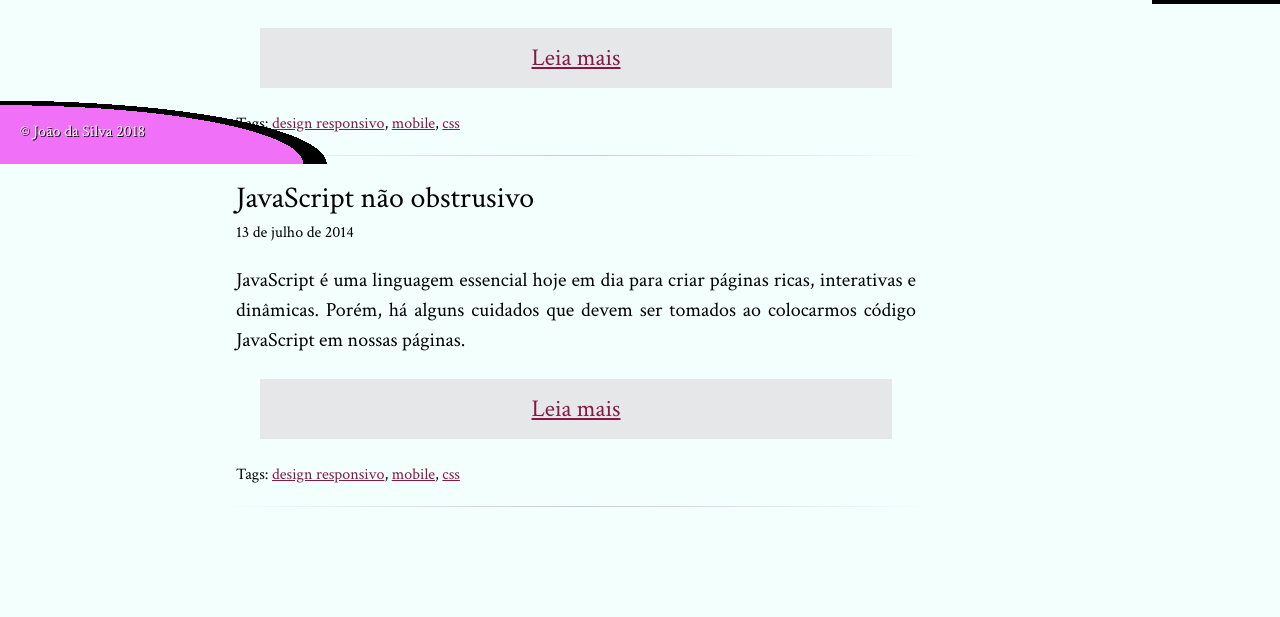
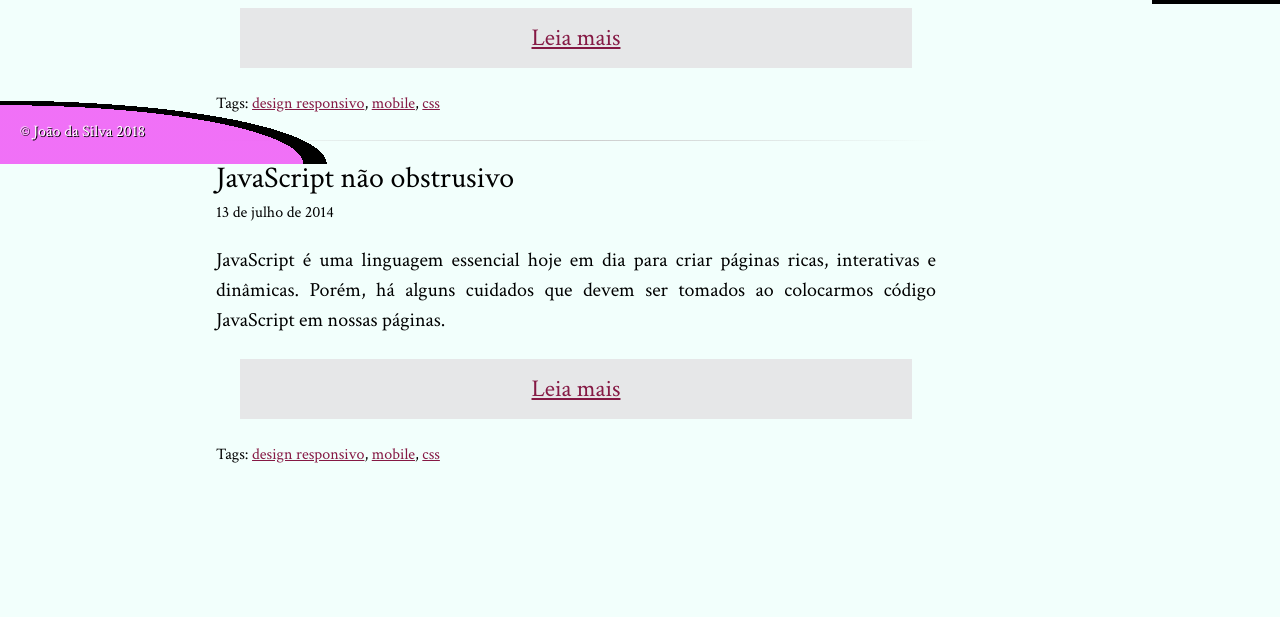
Before and after one commit to mcavalheiro/study-alura-html-css, a plain HTML site: page projeto/blog.html in a window 1280 px wide. Shown: the part 636-1253 px from the top of the page. After the commit the page ends 1213 px from the top, so only its background shows below. Drawn offline with Linux system fonts and the light colour scheme.

Commit message:
blog article separator and hidden-x

```diff
--- a/projeto/css/blog.css
+++ b/projeto/css/blog.css
@@ -1,10 +1,12 @@
-article {
-    padding: 20px;
+ article + article {
+    /*padding: 20px;*/
+    padding-top: 1em;
+    margin-top: 1.5em;
    /* border-bottom: 1px solid #ccc;*/
     background-image: linear-gradient(to right, transparent, #ccc, transparent);
     background-size: 100% 1px;
     background-repeat: no-repeat;
-    background-position: bottom center;
+    background-position: top center;
 }
 
 .leia-mais {
--- a/projeto/css/index.css
+++ b/projeto/css/index.css
@@ -1,6 +1,6 @@
 html {
     height: 100%;
-    overflow-x: hidden
+    /*overflow-x: hidden;*/
 }
 
 body {
```
